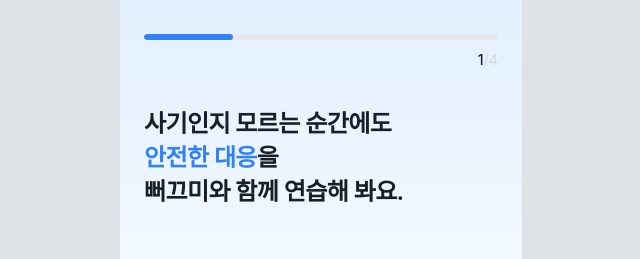
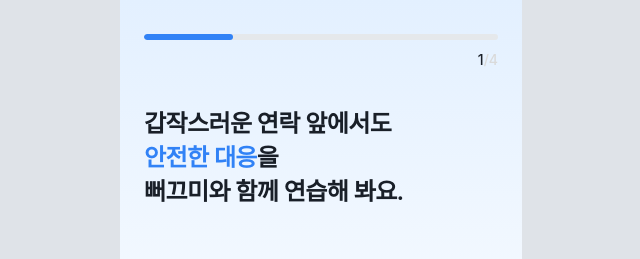
Before and after one commit to dayofhiki/gdgoc_team8, a Next.js app: page /onboarding in a window 1280 px wide. Shown: the top 259 px of the page, without its empty margins (319-959 px from the left). Built offline with nearby package versions, Linux system fonts and the light colour scheme; a web font is replaced by a local one.

Commit message:
copy(training): emphasize safe action over guessing identity across onboarding/page.tsx

```diff
--- a/src/app/onboarding/page.tsx
+++ b/src/app/onboarding/page.tsx
@@ -31,7 +31,7 @@ export default function Onboarding() {
           <>
             <div className="onb__copy" style={{ marginTop: 39 }}>
               <h2 className="onb__title">
-                사기인지 모르는 순간에도{"\n"}
+                갑작스러운 연락 앞에서도{"\n"}
                 <span className="hl">안전한 대응</span>을{"\n"}뻐끄미와 함께 연습해 봐요.
               </h2>
             </div>
```
